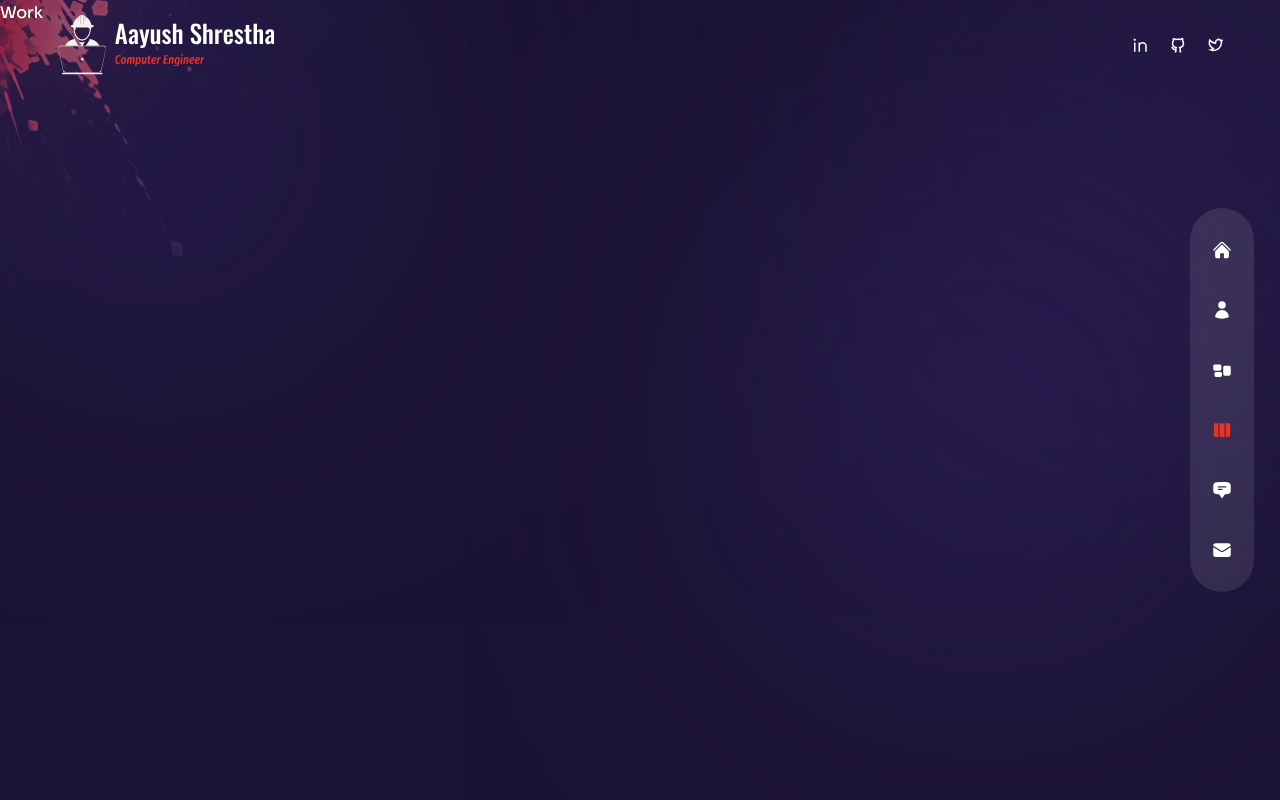
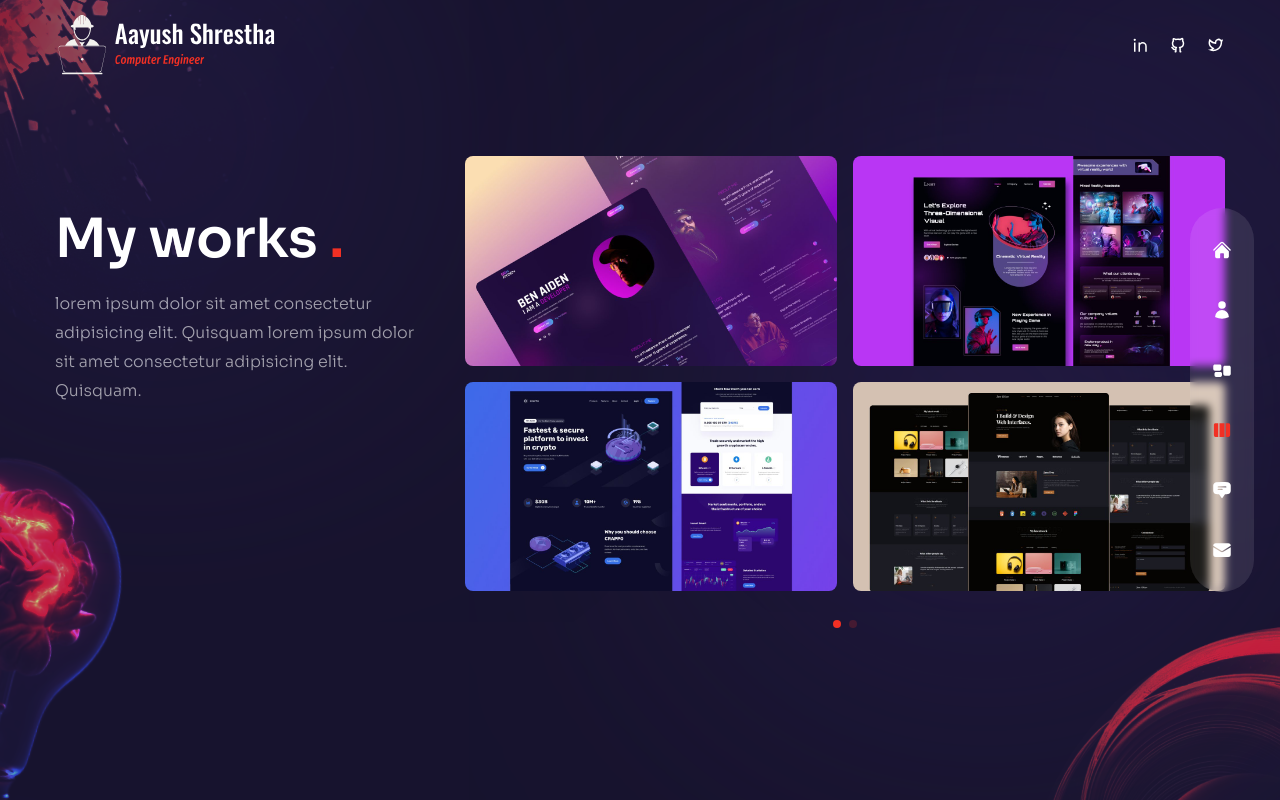
Before and after one commit to aayush105/portfolio, a Next.js app: page /work in a window 1280 px wide. Built offline with nearby package versions, Linux system fonts and the light colour scheme.

Commit message:
feat:work on projetc and service section

```diff
--- a/components/WorkSlider.js
+++ b/components/WorkSlider.js
@@ -1,5 +1,25 @@
+// import swiper react components
+import { Swiper, SwiperSlide } from "swiper/react";
+
+// import swiper styles
+import "swiper/css";
+import "swiper/swiper.min.css";
+import "swiper/css/free-mode";
+import "swiper/css/pagination";
+
+// import required module
+import SwiperCore, { Pagination } from "swiper";
+
+// initialize Swiper core modules
+SwiperCore.use([Pagination]);
+
+// icons
+import { BsArrowRight } from "react-icons/bs";
+// next image
+import Image from 'next/image';
+
 // data
-const workSlides = {
+const workSlider = {
   slides: [
     {
       images: [
@@ -43,9 +63,52 @@
     },
   ],
 };
+const WorkSlider = () => {
 
-const WorkSlider = () => {
-  return <div>Work Slider</div>;
+  return (
+    <Swiper
+      spaceBetween={10}
+      pagination={{
+        clickable: true,
+      }}
+      className='h-[280px] sm:h-[488px]'
+    >
+      {
+        workSlider.slides.map((slide, index) => {
+          return (
+            <SwiperSlide key={index}>
+              <div className="grid grid-cols-2 grid-rows-2 gap-4 cursor-pointer">
+                {slide.images.map((image, index) => {
+                  return (
+                    <div className="relative rounded-lg overflow-hidden flex items-center justify-center group" key={index}>
+                      <div className="flex items-center justify-center relative overflow-hidden group">
+                        {/* image */}
+                        <Image src={image.path} width={500} height={300} alt="" />
+                        {/* overlay graident */}
+                        <div className="absolute inset-0 bg-gradient-to-l from-transparent via-[#e838cc] to-[#4a22bd] opacity-0 group-hover:opacity-80 transition-all duration-700"></div>
+                        {/* title */}
+                        <div className="absolute bottom-0 translate-y-full group-hover:-translate-y-10 group-hover:xl:-translate-y-20">
+                          <div className="flex items-center gap-x-2 text-[13px] tracking-[0.2em]">
+                            {/* title part 1 */}
+                            <div className="delay-100">LIVE</div>
+                            {/* title part 2 */}
+                            <div className="translate-y-[500%] group-hover:translate-y-0 tranistion-all duration-300 delay-150">PROJECT</div>
+                            {/* icon */}
+                            <div className="text-xl translate-y-[500%] group-hover:translate-y-0 transition-all duration-300 delay-200">
+                              <BsArrowRight />
+                            </div>
+                          </div>
+                        </div>
+                      </div>
+                    </div>
+                  )
+                })}
+              </div>
+            </SwiperSlide>
+          )
+        })
+      }
+    </Swiper>
+  );
 };
-
 export default WorkSlider;
--- a/pages/services/index.js
+++ b/pages/services/index.js
@@ -14,7 +14,7 @@
       <div className='container mx-auto'>
         <div className='flex flex-col xl:flex-row gap-x-8'>
           {/* text */}
-          <div className='text-center flex xl:w=[30vw] flex-col lg:text-left mb-4 xl:mb-0 '>
+          <div className='text-center flex xl:w-[30vw] flex-col lg:text-left mb-4 xl:mb-0 '>
             <motion.h2
               variants={fadeIn('up', 0.2)}
               initial="hidden"
--- a/pages/work/index.js
+++ b/pages/work/index.js
@@ -1,5 +1,52 @@
+// components
+import WorkSlider from "../../components/WorkSlider";
+import Bulb from "../../components/Bulb";
+import Circles from "../../components/Circles";
+
+// framer motion
+import { motion } from "framer-motion";
+import { fadeIn } from "../../variants";
+
 const Work = () => {
-  return <div>Work</div>;
+  return (
+    <div className='h-full bg-primary/30 py-36 flex items-center'>
+      <Circles />
+      <div className='container mx-auto'>
+        <div className='flex flex-col xl:flex-row gap-x-8'>
+          {/* text */}
+          <div className='text-center flex xl:w-[30vw] flex-col lg:text-left mb-4 xl:mb-0 '>
+            <motion.h2
+              variants={fadeIn('up', 0.2)}
+              initial="hidden"
+              animate="show"
+              exit="hidden"
+              className='h2 xl:mt-12'>
+              My works <span className='text-accent'>.</span>
+            </motion.h2>
+            <motion.p
+              variants={fadeIn('up', 0.4)}
+              initial="hidden"
+              animate="show"
+              exit="hidden"
+              className='mb-4 max-w-[400px] mx-auto lg:mx-0'>
+              lorem ipsum dolor sit amet consectetur adipisicing elit. Quisquam lorem ipsum dolor sit amet consectetur adipisicing elit. Quisquam.
+            </motion.p>
+          </div>
+
+          {/* slider */}
+          <motion.div
+            variants={fadeIn('down', 0.6)}
+            initial="hidden"
+            animate="show"
+            exit="hidden"
+            className="w-full xl:max-w-[65%] flex justify-center">
+            <WorkSlider />
+          </motion.div>
+        </div>
+      </div>
+      <Bulb />
+    </div>
+  );
 };
 
 export default Work;
```
